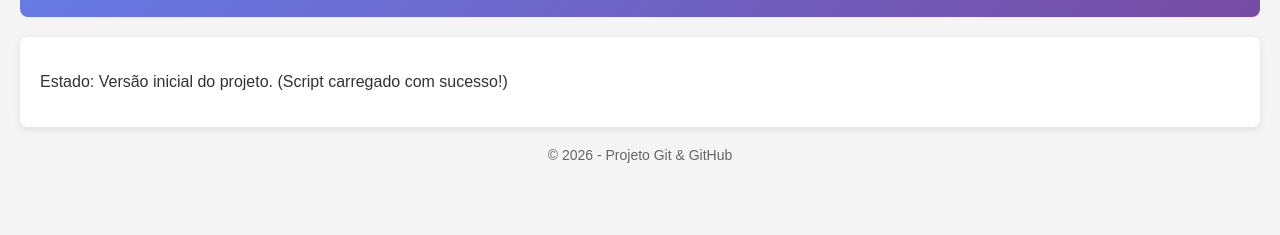
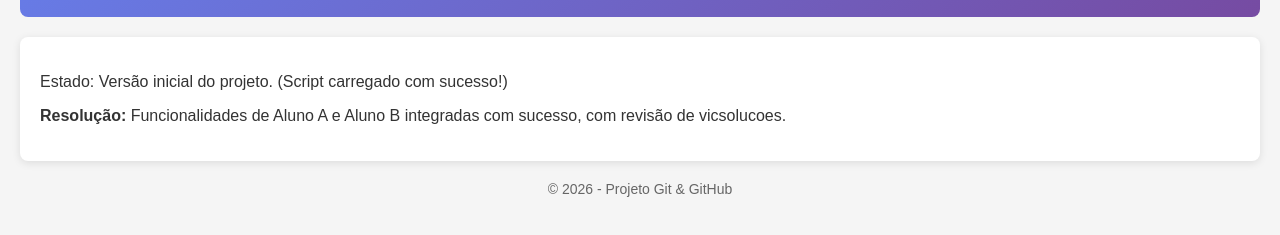
Before and after one commit to SandroMartinsT0133542-sketch/git-labs, a plain HTML site: page index.html in a window 1280 px wide. Shown: the part 107-342 px from the top of the page. Drawn offline with Linux system fonts and the light colour scheme.

Commit message:
chore: restore stashed working changes (index.html, script.js)

```diff
--- a/index.html
+++ b/index.html
@@ -14,7 +14,8 @@
   </header>
   <main>
     <p id="status">Estado: Versão inicial do projeto.</p>
-    <!-- MARCA_CONFLITO -->
+    <p><strong>Resolução:</strong> Funcionalidades de Aluno A e Aluno B integradas com sucesso, com revisão de
+      vicsolucoes.</p>
   </main>
   <footer>
     <p>&copy; 2026 - Projeto Git & GitHub</p>
--- a/script.js
+++ b/script.js
@@ -1,6 +1,6 @@
-document.addEventListener('DOMContentLoaded', () => {
-  const el = document.getElementById('status');
+document.addEventListener("DOMContentLoaded", () => {
+  const el = document.getElementById("status");
   if (el) {
-    el.textContent += ' (Script carregado com sucesso!)';
+    el.textContent += " (Script carregado com sucesso!)";
   }
 });
```
